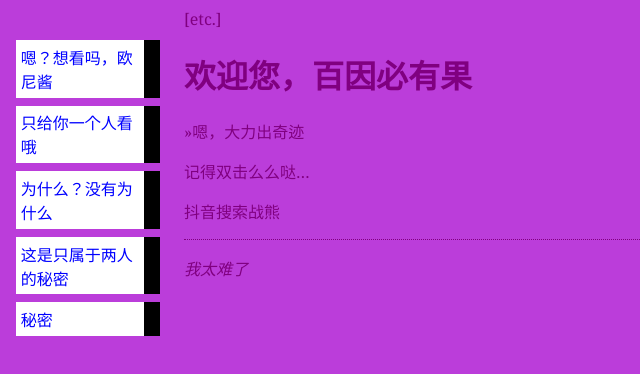
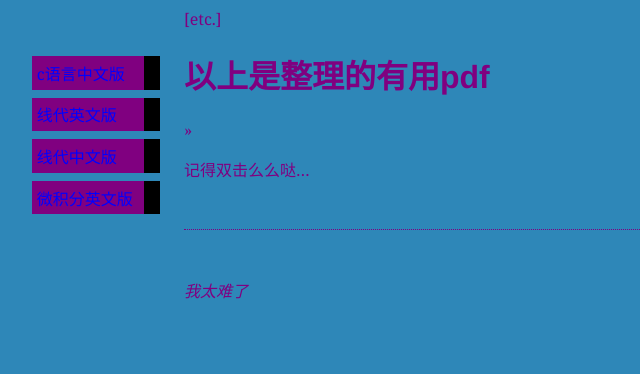
Before and after one commit to zhanxiong4269/zhanxiong4269.github.io, a plain HTML site: page index.html in a window 1280 px wide. Shown: the whole page, without its empty margins (0-640 px from the left). Drawn offline with Linux system fonts and the light colour scheme.

Commit message:
add my personal page

```diff
--- a/index.html
+++ b/index.html
@@ -2,27 +2,27 @@
 <html>
 
 <head>
-  <title>我的网页哦（用b站的方式打开网页）</title>
+  <title>机壳资源网哦</title>
   <style type="text/css">
   body {
     padding-left: 11em;
     font-family: Georgia, "Times New Roman",
           Times, serif;
     color: purple;
-    background-color: #bb3dda }
+    background-color: #2e87b8 }
   ul.navbar {
     list-style-type: none;
     padding: 0;
     margin: 0;
     position: absolute;
-    top: 2em;
-    left: 1em;
-    width: 9em }
+    top: 3em;
+    left: 2em;
+    width: 8em }
   h1 {
     font-family: Helvetica, Geneva, Arial,
           SunSans-Regular, sans-serif }
   ul.navbar li {
-    background: white;
+    background: purple;
     margin: 0.5em 0;
     padding: 0.3em;
     border-right: 1em solid black }
@@ -31,10 +31,10 @@
   a:link {
     color: blue }
   a:visited {
-    color: purple }
+    color: white }
   address {
-    margin-top: 1em;
-    padding-top: 1em;
+    margin-top: 3em;
+    padding-top: 3em;
     border-top: thin dotted }
   </style>
 </head>
@@ -44,23 +44,22 @@
 
 <!-- 啦啦啦 -->
 <ul class="navbar">
-  <li><a href="lll.html">嗯？想看吗，欧尼酱</a>
-  <li><a href="1.exe">只给你一个人看哦</a>
-  <li><a href="3.exe">为什么？没有为什么</a>
-  <li><a href="4.exe">这是只属于两人的秘密</a>
-  	<li><a href="2.exe">秘密</a>
+  <li><a href="c语言中文.pdf">c语言中文版</a>
+  <li><a href="线代中文.pdf">线代英文版</a>
+  <li><a href="线代.pdf">线代中文版</a>
+  <li><a href="微积分.pdf">微积分英文版</a>
 </ul>
 
 <!-- 嘎嘎嘎 -->
 <body bgcolor =¡° white¡± text =¡° black¡±>
-<h1>欢迎您，百因必有果</h1>
+<h1>以上是整理的有用pdf</h1>
 <body bgcolor =¡° white¡± text =¡° black¡±>
 
-<p>»嗯，大力出奇迹
+<p>»
 
 <p>记得双击么么哒&hellip;
 
-<p>抖音搜索战熊
+<p>
 
 <!-- 什么鬼  -->
 <address>我太难了</address>
```
Also changed, not shown: lll.html (deleted, +0 -59 lines), 8 other files.
